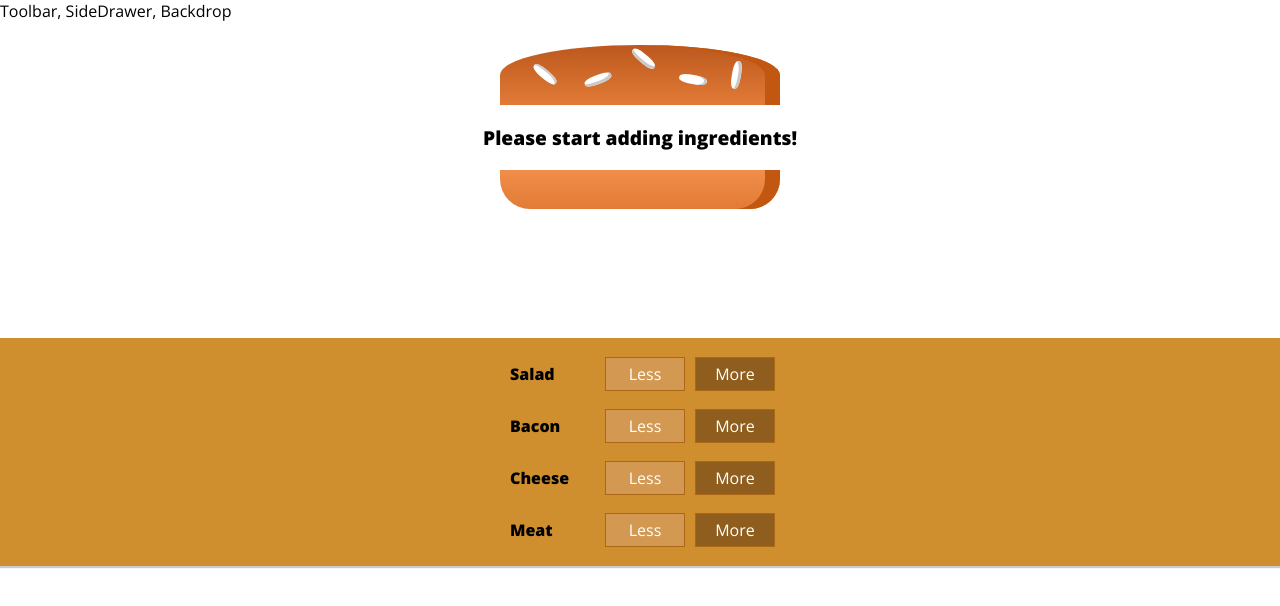
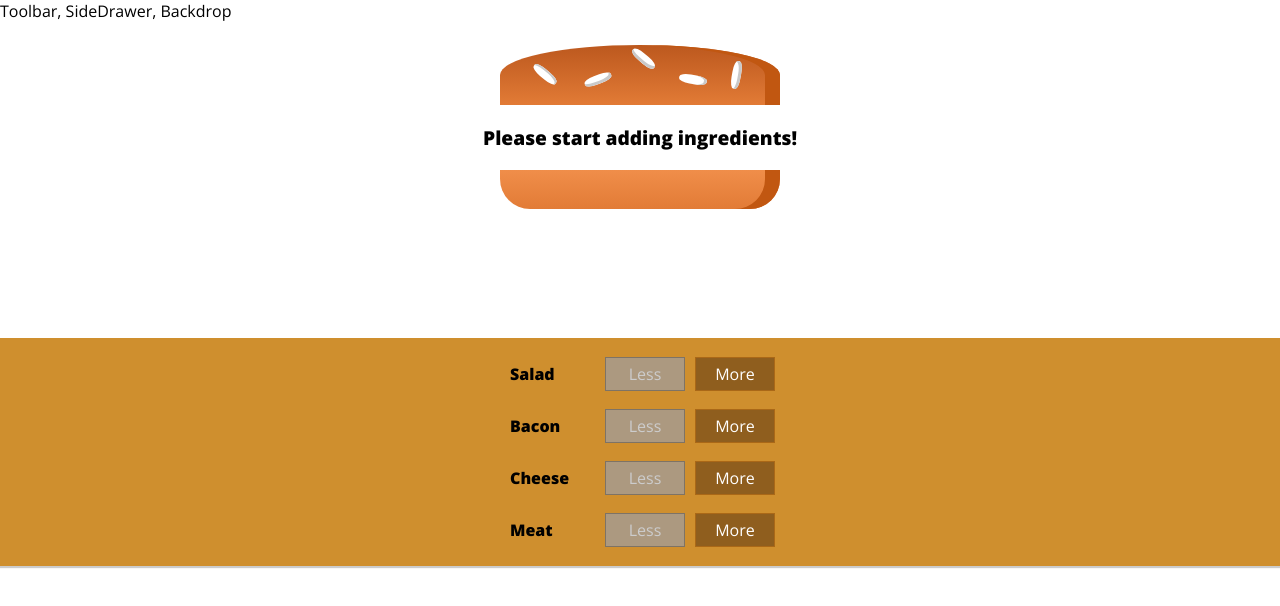
Before and after one commit to felipehermosilla/burger-app, a React (Create React App) app: page / in a window 1280 px wide. Shown: the top 606 px of the page. Built offline with nearby package versions, Linux system fonts and the light colour scheme.

Commit message:
Removing Ingredients Safely

```diff
--- a/src/components/Burger/BuildControls/BuildControl/BuildControl.js
+++ b/src/components/Burger/BuildControls/BuildControl/BuildControl.js
@@ -5,7 +5,10 @@
 const buildControl = (props) => (
   <div className={classes.BuildControl}>
     <div className={classes.Label}>{props.label}</div>
-    <button className={classes.Less}>Less</button>
+    <button
+      className={classes.Less}
+      onClick={props.removed}
+      disabled={props.disabled}>Less</button>
     <button className={classes.More} onClick={props.added}>More</button>
   </div>
 );
--- a/src/components/Burger/BuildControls/BuildControls.js
+++ b/src/components/Burger/BuildControls/BuildControls.js
@@ -16,7 +16,9 @@
       <BuildControl
         key={ctrl.label}
         label={ctrl.label}
-        added={() => props.ingredientAdded(ctrl.type)} />
+        added={() => props.ingredientAdded(ctrl.type)}
+        removed={() => props.ingredientRemove(ctrl.type)}
+        disabled={props.disabled[ctrl.type]}/>
     ))}
   </div>
 );
--- a/src/containers/BurgerBuilder/BurgerBuilder.js
+++ b/src/containers/BurgerBuilder/BurgerBuilder.js
@@ -45,14 +45,38 @@
   }
 
   removeIngredientHandler = (type) => {
-
+    const oldCount = this.state.ingredients[type];
+    if(oldCount <= 0){
+      return;
+    }
+    const updatedCounted = oldCount - 1;
+    const updatedIngredients = {
+      ...this.state.ingredients
+    };
+    updatedIngredients[type] = updatedCounted;
+    const priceDeduction = INGREDIENT_PRICES[type];
+    const oldPrice = this.state.totalPrice;
+    const newPrice = oldPrice - priceDeduction;
+    this.setState({
+      totalPrice: newPrice,
+      ingredients: updatedIngredients
+    });
   }
   render () {
+    const disabledInfo = {
+      ...this.state.ingredients
+    };
+    for (let key in disabledInfo){
+      disabledInfo[key] = disabledInfo[key] <= 0;
+    }
+    // {salad: true, meet:false}
     return (
       <Aux>
         <Burger ingredients={this.state.ingredients} />
         <BuildControls
-          ingredientAdded={this.addIngredientHandler}/>
+          ingredientAdded={this.addIngredientHandler}
+          ingredientRemove={this.removeIngredientHandler}
+          disabled={disabledInfo}/>
       </Aux>
     );
   }
```
